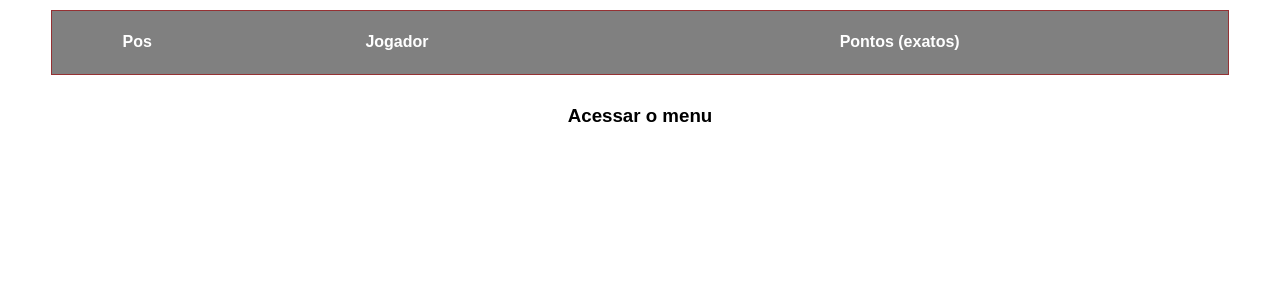
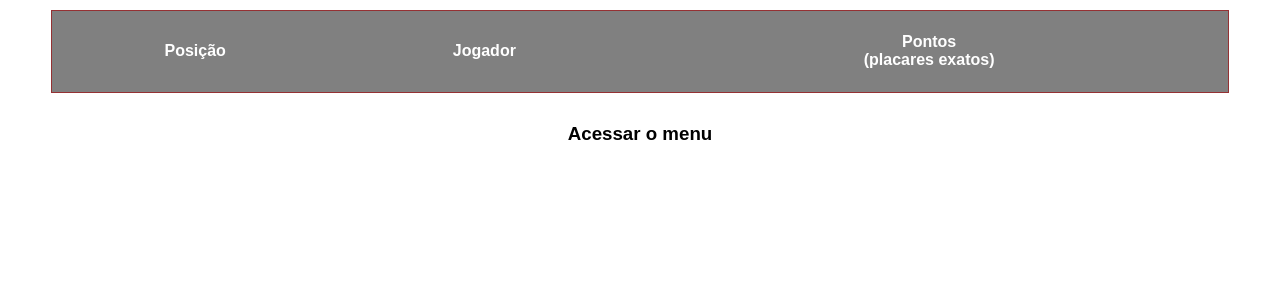
Before and after one commit to lfgodoi/world-cup-pool, a Flask app: page /ranking in a window 1280 px wide. Shown: the part 50-350 px from the top of the page. Run offline with Flask 2, Linux system fonts and the light colour scheme; the visitor is signed in with stand-in values (Sample User, id 1); data that the repository does not hold is empty; some libraries are stand-ins or nearby versions.

Commit message:
Header titles changed on ranking page

```diff
--- a/app/main.py
+++ b/app/main.py
@@ -27,4 +27,4 @@ app.register_blueprint(management_bp)
 # Running the app
 if __name__ == "__main__":
     port = os.environ.get("PORT", 5000)
-    app.run(host="0.0.0.0", port=port, debug=False)
+    app.run(host="0.0.0.0", port=port, debug=True)
--- a/app/templates/ranking.html
+++ b/app/templates/ranking.html
@@ -60,9 +60,9 @@
     <div class="content">
         <table class="table-match">
             <tr class="tr-header">
-                <td><h4>Pos</h4></td>
+                <td><h4>Posição</h4></td>
                 <td><h4>Jogador</h4></td>
-                <td><h4>Pontos (exatos)</h4></td>
+                <td><h4>Pontos<br>(placares exatos)</h4></td>
             </tr>
             {% for user in users %}
                 {% if loop.index %2 == 0 %}
```
